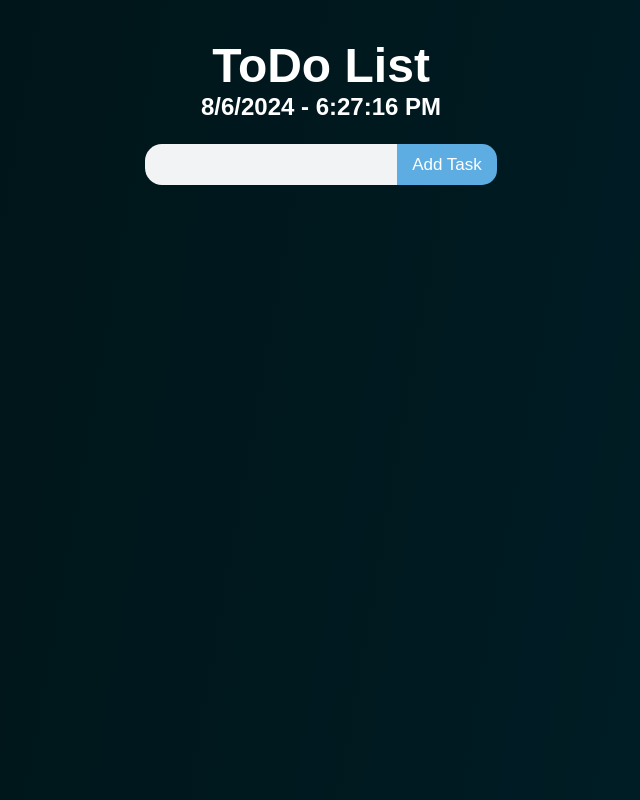
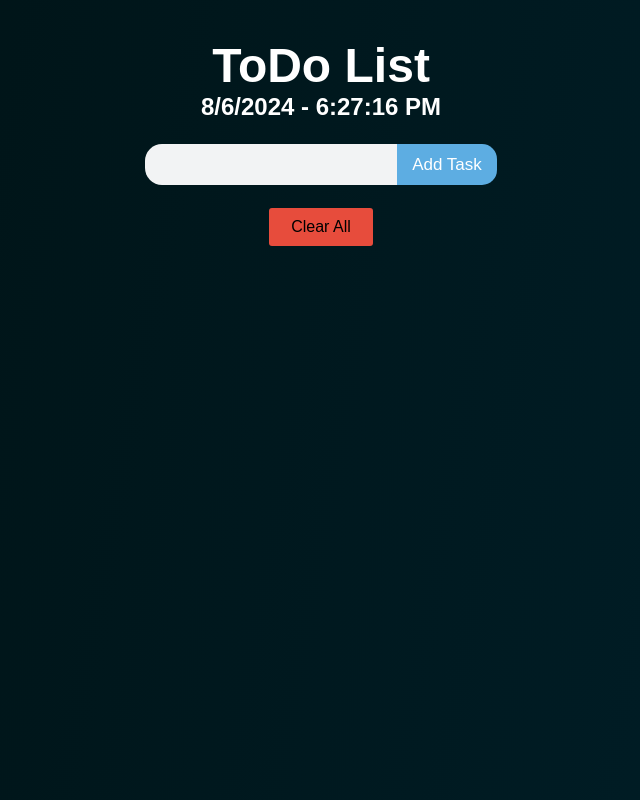
Before and after one commit to rishabhag18/TODO-APP, a React (Vite) app: page / in a window 1280 px wide. Shown: the whole page, without its empty margins (319-959 px from the left). Built offline with nearby package versions, Linux system fonts and the light colour scheme.

Commit message:
clear all button feature added

```diff
--- a/src/components/Todo.jsx
+++ b/src/components/Todo.jsx
@@ -4,45 +4,47 @@ import { MdCheck } from "react-icons/md";
 import { MdDeleteForever } from "react-icons/md";
 import { useEffect } from "react";
 
-
 const Todo = () => {
   //todo add task event handler
-    const [inputValue,setInputValue]=useState("");
-    const [task,setTask]=useState([]);
-    const [dateTime,setDateTime]=useState("")
-    const handleInputChange=(value)=>{
-        setInputValue(()=>value)
+  const [inputValue, setInputValue] = useState("");
+  const [task, setTask] = useState([]);
+  const [dateTime, setDateTime] = useState("");
+  const handleInputChange = (value) => {
+    setInputValue(() => value);
+  };
+  //todo form submit handler
+  const handleFormSubmit = (event) => {
+    event.preventDefault();
+    if (!inputValue) {
+      setInputValue("");
+      return;
     }
-    //todo form submit handler
-    const handleFormSubmit=(event)=>{
-        event.preventDefault();
-        if(!inputValue) {
-            setInputValue("")
-            return
-        }
-        if(task.includes(inputValue)) return
-        setTask((prevTask)=>[...prevTask,inputValue])
-        setInputValue("")
-        console.log(task)
-    }
+    if (task.includes(inputValue)) return;
+    setTask((prevTask) => [...prevTask, inputValue]);
+    setInputValue("");
+    console.log(task);
+  };
   //todo date and time handler
-     useEffect(()=>{
-        const interval =setInterval(()=>{
-            const timeNow=new Date();
-            const timeDate={
+  useEffect(() => {
+    const interval = setInterval(() => {
+      const timeNow = new Date();
+      const timeDate = {
         Date: timeNow.toLocaleDateString(),
         Time: timeNow.toLocaleTimeString(),
-             }
-             setDateTime(`${timeDate.Date} - ${timeDate.Time}`)
-         },1000)
-         return ()=>clearInterval(interval)
-     },[])
-
-     const hanleDeleteTodo=(currTask)=>{
-        const updatedTask=task.filter((value)=>currTask!==value)
-        setTask(updatedTask)
-     }
-
+      };
+      setDateTime(`${timeDate.Date} - ${timeDate.Time}`);
+    }, 1000);
+    return () => clearInterval(interval);
+  }, []);
+//delete task in todo
+  const hanleDeleteTodo = (currTask) => {
+    const updatedTask = task.filter((value) => currTask !== value);
+    setTask(updatedTask);
+  };
+  // clear complete todo
+  const handleClearTodo = () => {
+    setTask([]);
+  };
   return (
     <section className="todo-container">
       <header>
@@ -52,33 +54,45 @@ const Todo = () => {
       <section className="form">
         <form onSubmit={handleFormSubmit}>
           <div>
-            <input type="text" className="todo-input" autoComplete="off"  value={inputValue} onChange={(event)=> handleInputChange(event.target.value)}/>
+            <input
+              type="text"
+              className="todo-input"
+              autoComplete="off"
+              value={inputValue}
+              onChange={(event) => handleInputChange(event.target.value)}
+            />
           </div>
           <div>
-            <button type="submit" className="todo-btn">Add Task</button>
+            <button type="submit" className="todo-btn">
+              Add Task
+            </button>
           </div>
         </form>
       </section>
       <section className="myUnOrdList">
         <ul>
-            {
-                task.map((currTask,index)=>{
-                    return <li key={index} className="todo-item">
-                        <span>
-                            {currTask}
-                        </span>
+          {task.map((currTask, index) => {
+            return (
+              <li key={index} className="todo-item">
+                <span>{currTask}</span>
                 <button className="check-btn">
-                            <MdCheck/>
+                  <MdCheck />
                 </button>
-                        <button className="delete-btn" onClick={()=>hanleDeleteTodo(currTask)}>
+                <button
+                  className="delete-btn"
+                  onClick={() => hanleDeleteTodo(currTask)}
+                >
                   <MdDeleteForever />
                 </button>
               </li>
-
-                })
-
-            }
+            );
+          })}
         </ul>
+      </section>
+      <section>
+        <button className="clear-btn" onClick={handleClearTodo}>
+          Clear All
+        </button>
       </section>
     </section>
   );
--- a/src/components/todo1.css
+++ b/src/components/todo1.css
@@ -172,5 +172,5 @@ border-radius: 0.3rem;
 }
 .clear-btn:hover {
 background-color:
-#8d1407;
+#f73823;
 }
```
Lines whose indentation alone changed are shown as unchanged.
